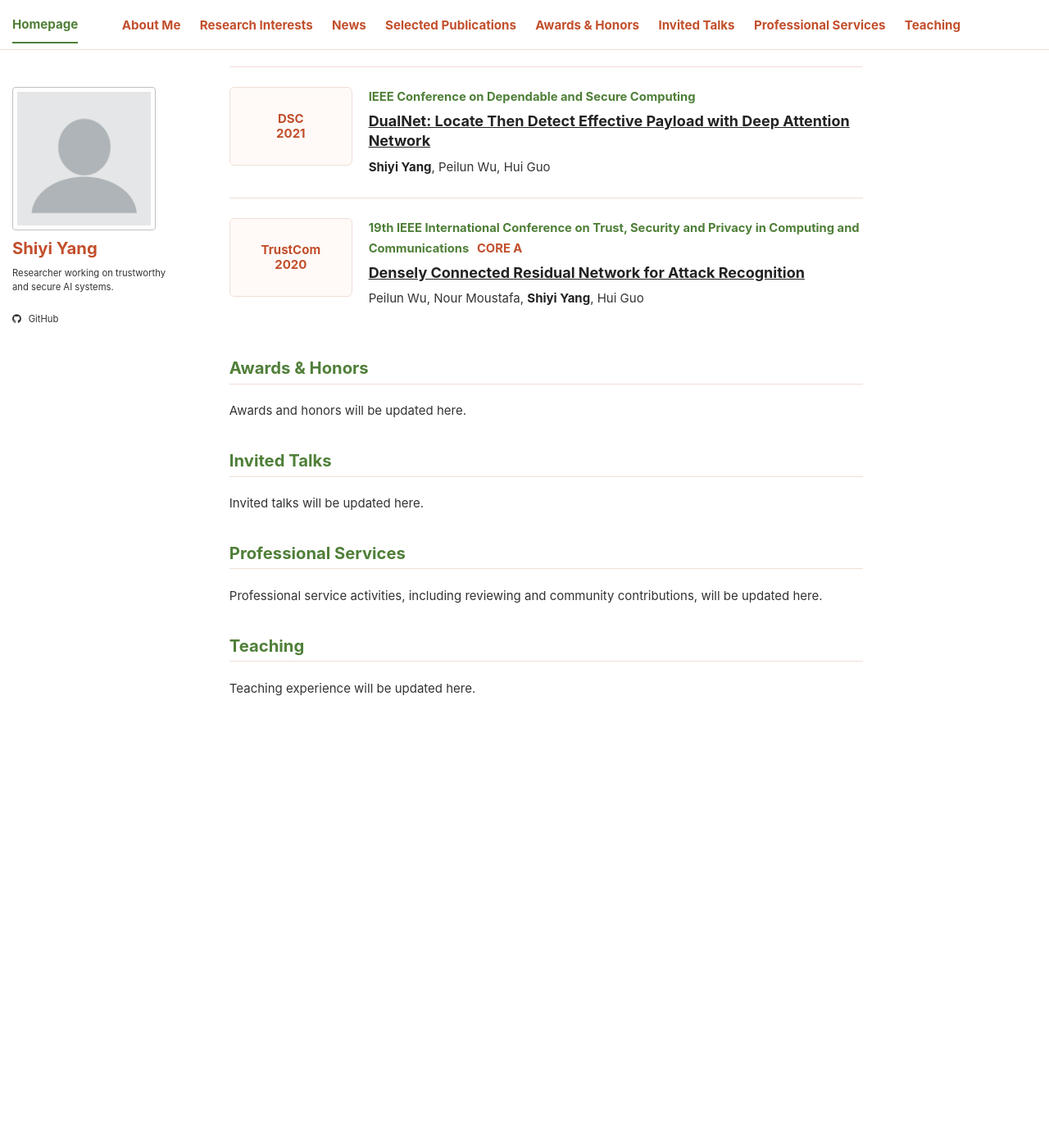
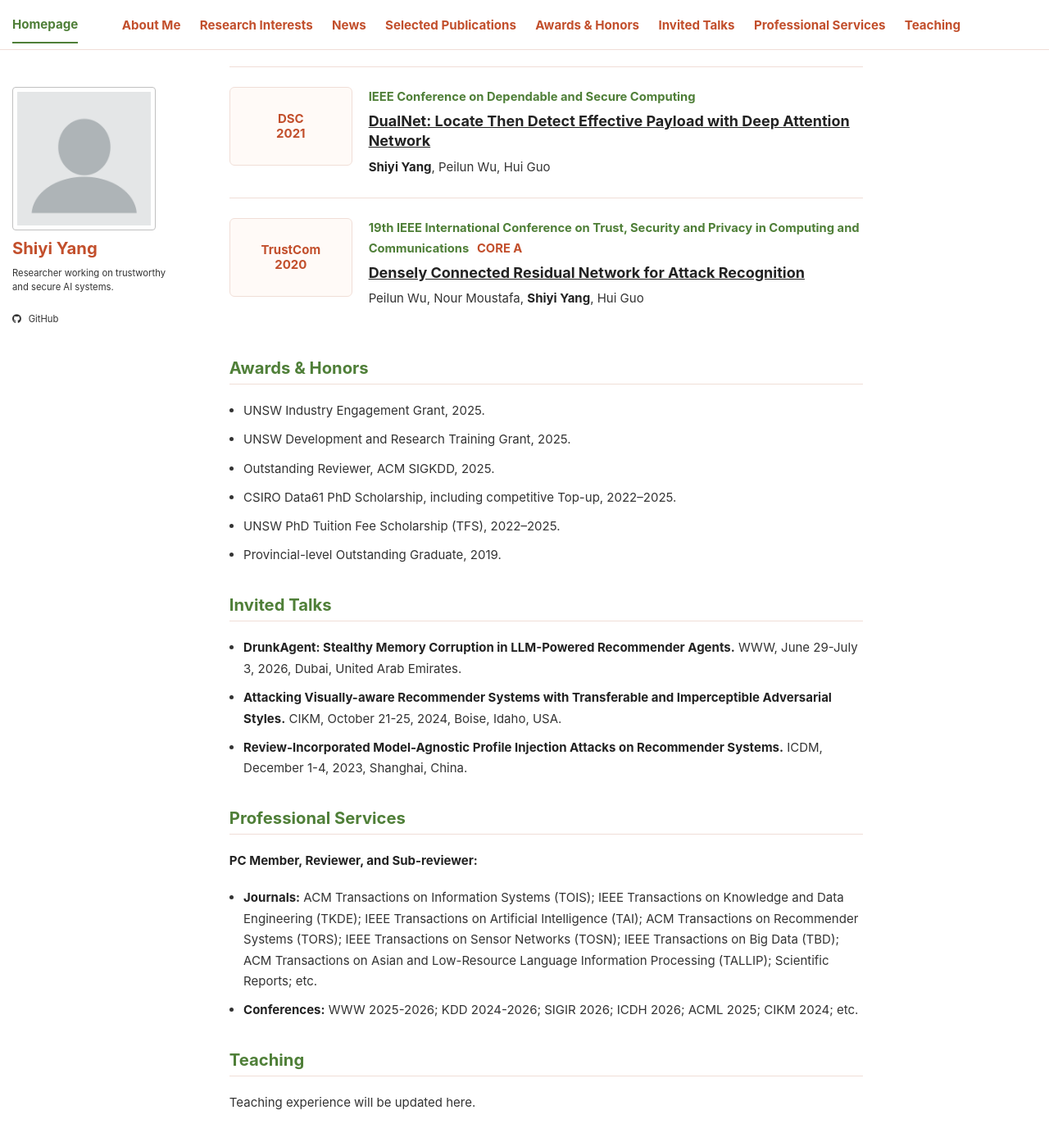
Before and after one commit to shiyiyang-ai/shiyiyang-ai.github.io, a Jekyll site: the page built from _pages/about.md, in a window 1280 px wide and 1400 px high, scrolled down 1635 px. Shown: the top 1393 px of the window at 82% size. Built offline with Jekyll 4.4.1, drawn with Linux system fonts in a browser that asks for light colours; a script bundle is joined from its source files by our own code; library files that are not in the unit come from our copies; before the commit the page ends 2529 px from its top, so only the background shows below that.

Commit message:
Add talks awards and service content

```diff
--- a/_pages/about.md
+++ b/_pages/about.md
@@ -110,17 +110,27 @@ My research studies how modern AI systems can be attacked, measured, and made mo
 ## Awards & Honors
 <a id="selected-awards-honors"></a>
 
-Awards and honors will be updated here.
+- UNSW Industry Engagement Grant, 2025.
+- UNSW Development and Research Training Grant, 2025.
+- Outstanding Reviewer, ACM SIGKDD, 2025.
+- CSIRO Data61 PhD Scholarship, including competitive Top-up, 2022--2025.
+- UNSW PhD Tuition Fee Scholarship (TFS), 2022--2025.
+- Provincial-level Outstanding Graduate, 2019.
 
 ## Invited Talks
 <a id="invited-talks"></a>
 
-Invited talks will be updated here.
+- **DrunkAgent: Stealthy Memory Corruption in LLM-Powered Recommender Agents.** WWW, June 29-July 3, 2026, Dubai, United Arab Emirates.
+- **Attacking Visually-aware Recommender Systems with Transferable and Imperceptible Adversarial Styles.** CIKM, October 21-25, 2024, Boise, Idaho, USA.
+- **Review-Incorporated Model-Agnostic Profile Injection Attacks on Recommender Systems.** ICDM, December 1-4, 2023, Shanghai, China.
 
 ## Professional Services
 <a id="professional-services"></a>
 
-Professional service activities, including reviewing and community contributions, will be updated here.
+**PC Member, Reviewer, and Sub-reviewer:**
+
+- **Journals:** ACM Transactions on Information Systems (TOIS); IEEE Transactions on Knowledge and Data Engineering (TKDE); IEEE Transactions on Artificial Intelligence (TAI); ACM Transactions on Recommender Systems (TORS); IEEE Transactions on Sensor Networks (TOSN); IEEE Transactions on Big Data (TBD); ACM Transactions on Asian and Low-Resource Language Information Processing (TALLIP); Scientific Reports; etc.
+- **Conferences:** WWW 2025-2026; KDD 2024-2026; SIGIR 2026; ICDH 2026; ACML 2025; CIKM 2024; etc.
 
 ## Teaching
 <a id="teaching"></a>
```
